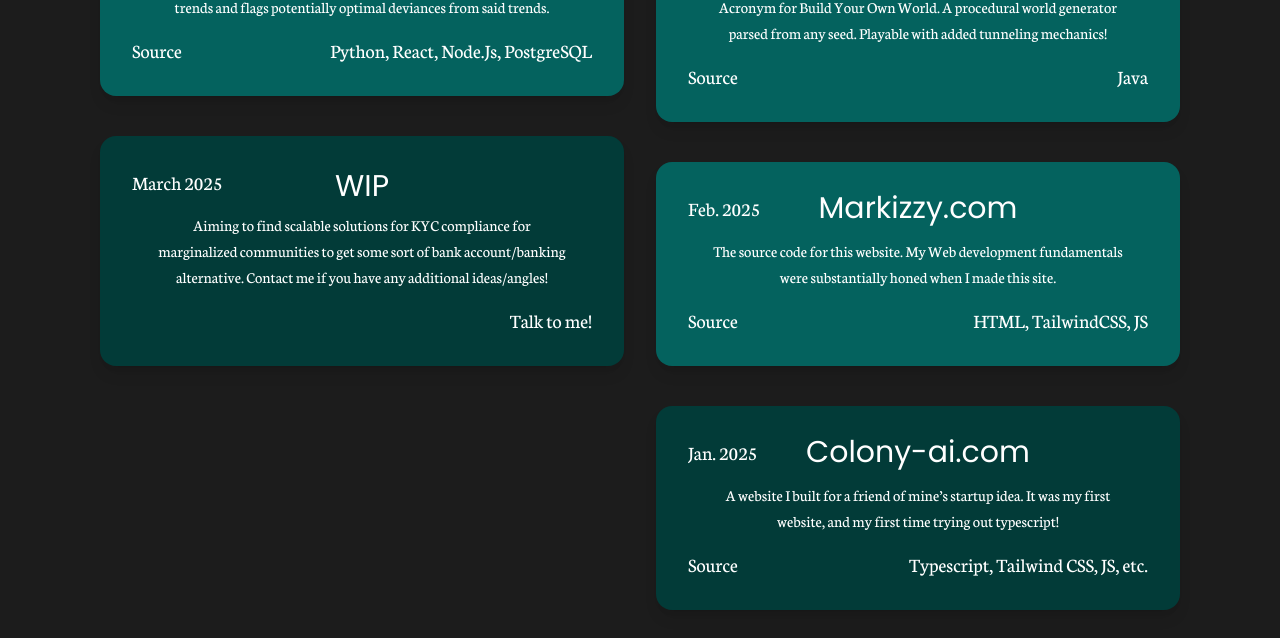
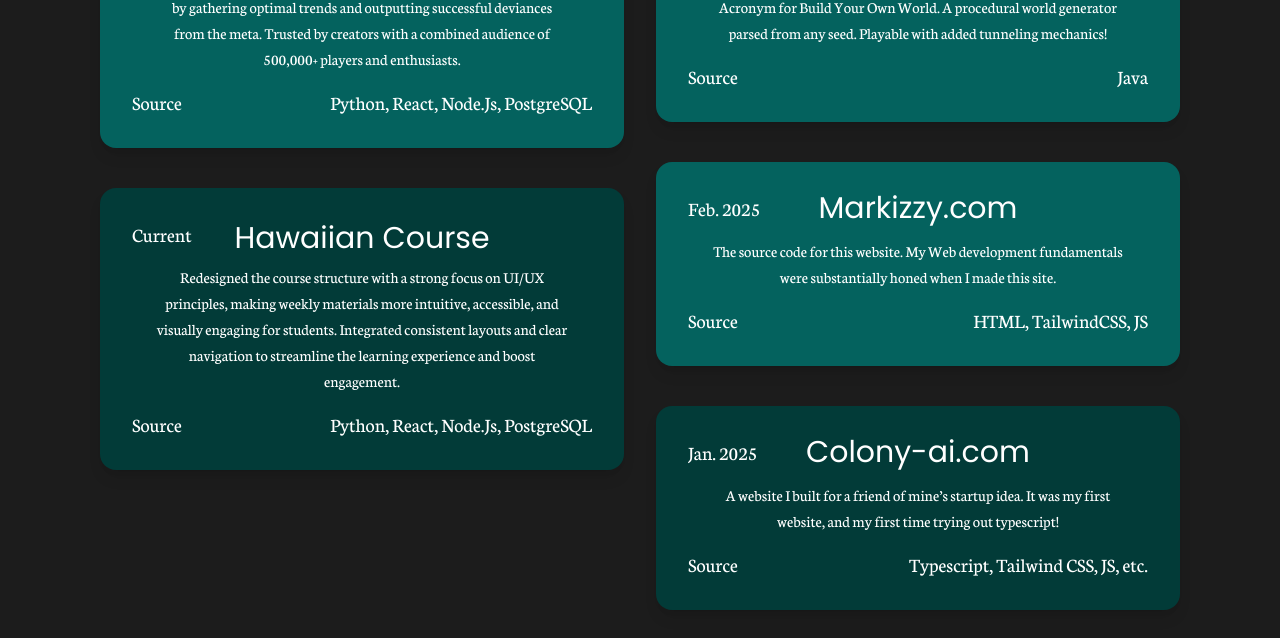
Before and after one commit to marcusniihauashby/markizzy, a website: page build/pages/projects.html in a window 1280 px wide. Shown: the part 677-1315 px from the top of the page. Drawn offline with Linux system fonts and the light colour scheme.

Commit message:
add course

```diff
--- a/build/pages/projects.html
+++ b/build/pages/projects.html
@@ -83,9 +83,8 @@
                 <p
                   class="text-center text-sm sm:text-base leading-relaxed mx-6"
                 >
-                  An analysis bot for a popular game (LoL). Trained on
-                  consistent trends and flags potentially optimal deviances from
-                  said trends.
+                Analyzed millions of LoL games to identify meta-breaking strategies by gathering optimal trends and outputting successful deviances from the meta.
+                Trusted by creators with a combined audience of 500,000+ players and enthusiasts.
                 </p>
 
               <!-- Bottom Row -->
@@ -110,9 +109,9 @@
                 <div
                   class="flex relative"
                 >
-                  <span>March 2025</span>
+                  <span>Current</span>
                   <h3>
-                    WIP
+                    Hawaiian Course
                   </h3>
                 </div>
 
@@ -120,23 +119,21 @@
                 <p
                   class="text-center text-sm sm:text-base leading-relaxed mx-6"
                 >
-                  Aiming to find scalable solutions for KYC compliance for
-                  marginalized communities to get some sort of bank
-                  account/banking alternative. Contact me if you have any
-                  additional ideas/angles!
+                  Redesigned the course structure with a strong focus on UI/UX principles, making weekly materials more intuitive, accessible, and visually engaging for students.
+                  Integrated consistent layouts and clear navigation to streamline the learning experience and boost engagement.
                 </p>
 
                 <!-- Bottom Row -->
-                <div class="flex justify-between items-center text-2xl">
-                  <span class="font-[Neuton]"></span>
+                <div class="flex justify-between items-center">
                   <a
-                  class="font-[Neuton] text-base sm:text-xl"
-                  href="mailto:marcusna@berkeley.edu"
-                  target="_blank"
-                  rel="noopener noreferrer"
-                >
-                  Talk to me!
-                </a>
+                    class="font-[Neuton] text-base sm:text-xl decoration-dotted"
+                    href="https://sites.google.com/berkeley.edu/hawaiianlanguage-culture-decal/e-komo-mai?authuser=0"
+                    target="_blank"
+                    rel="noopener noreferrer"
+                  >
+                    Source
+                  </a>
+                  <span>Python, React, Node.Js, PostgreSQL</span>
                 </div>
               </div>
             </div>
```
